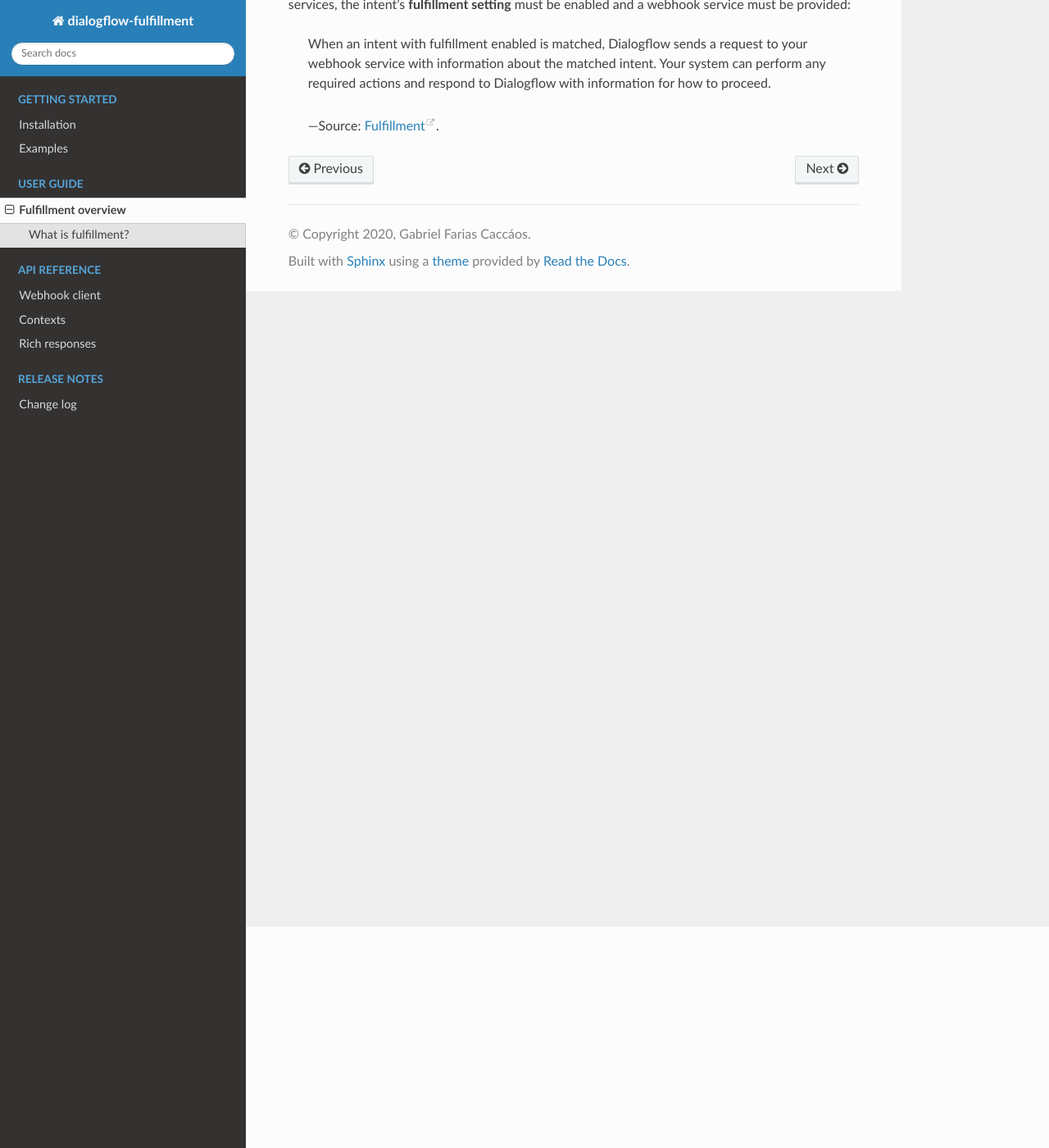
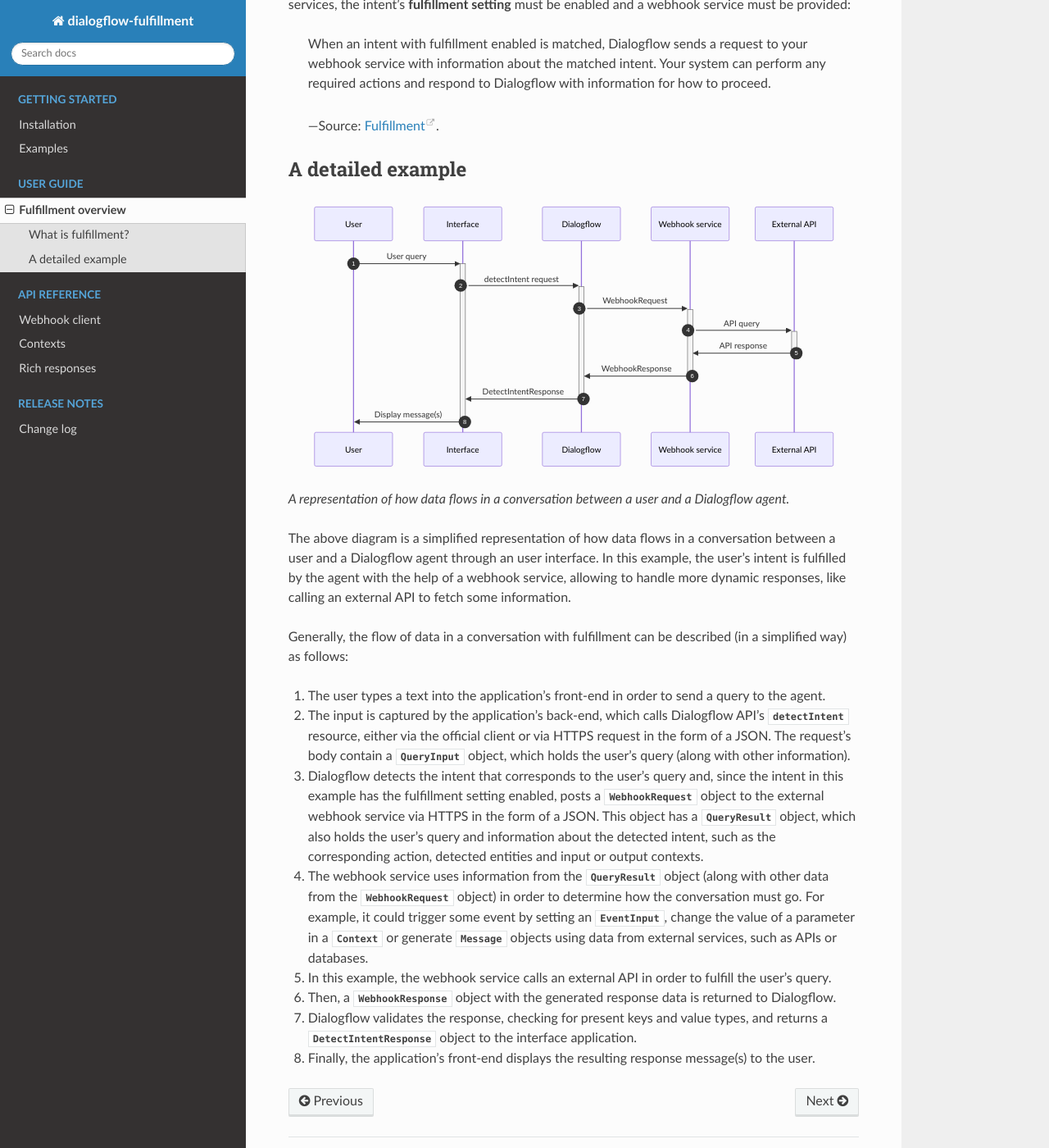
Before and after one commit to gcaccaos/dialogflow-fulfillment, a Sphinx documentation site: the page built from docs/source/user-guide/fulfillment-overview.rst, in a window 1280 px wide and 1400 px high, scrolled down 270 px. Shown: the whole window at 82% size. Built offline with Sphinx 7.4.7 and the Read the Docs theme 2.0.0, drawn with Linux system fonts in a browser that asks for light colours.

Commit message:
Add "detailed example" to fulfillment overview

```diff
--- a/docs/requirements.txt
+++ b/docs/requirements.txt
@@ -1,3 +1,4 @@
 sphinx>=3.1.2
 sphinx-autobuild>=0.7.1
 sphinx-rtd-theme>=0.5.0
+sphinxcontrib-mermaid>=0.4.0
--- a/docs/source/conf.py
+++ b/docs/source/conf.py
@@ -34,6 +34,7 @@ extensions = [
     'sphinx.ext.napoleon',
     'sphinx.ext.viewcode',
     'sphinx_rtd_theme',
+    'sphinxcontrib.mermaid',
 ]
 
 # Add any paths that contain templates here, relative to this directory.
--- a/docs/source/user-guide/fulfillment-overview.rst
+++ b/docs/source/user-guide/fulfillment-overview.rst
@@ -11,11 +11,67 @@ intents in conversations. In order to create more dynamic and complex
 responses, such as retrieving information from other services, the intent's
 **fulfillment setting** must be enabled and a webhook service must be provided:
 
-    When an intent with fulfillment enabled is matched, Dialogflow sends a
-    request to your webhook service with information about the matched intent.
-    Your system can perform any required actions and respond to Dialogflow with
-    information for how to proceed.
+   When an intent with fulfillment enabled is matched, Dialogflow sends a
+   request to your webhook service with information about the matched intent.
+   Your system can perform any required actions and respond to Dialogflow with
+   information for how to proceed.
 
-    -- Source: `Fulfillment`_.
+   -- Source: Fulfillment_.
 
-.. _`Fulfillment`: https://cloud.google.com/dialogflow/docs/fulfillment-overview
+.. _Fulfillment: https://cloud.google.com/dialogflow/docs/fulfillment-overview
+
+A detailed example
+------------------
+
+.. mermaid::
+   :caption: A representation of how data flows in a conversation between a
+      user and a Dialogflow agent.
+
+   sequenceDiagram
+      autonumber
+      User->>+Interface: User query
+      Interface->>+Dialogflow: detectIntent request
+      Dialogflow->>+Webhook service: WebhookRequest
+      Webhook service->>+External API: API query
+      External API->>-Webhook service: API response
+      Webhook service->>-Dialogflow: WebhookResponse
+      Dialogflow->>-Interface: DetectIntentResponse
+      Interface->>-User: Display message(s)
+
+The above diagram is a simplified representation of how data flows in a
+conversation between a user and a Dialogflow agent through an user interface.
+In this example, the user's intent is fulfilled by the agent with the help of
+a webhook service, allowing to handle more dynamic responses, like calling an
+external API to fetch some information.
+
+Generally, the flow of data in a conversation with fulfillment can be described
+(in a simplified way) as follows:
+
+1. The user types a text into the application's front-end in order to send a
+   query to the agent.
+2. The input is captured by the application's back-end, which calls Dialogflow
+   API's :obj:`detectIntent` resource, either via the official client or via
+   HTTPS request in the form of a JSON. The request's body contain a
+   :obj:`QueryInput` object, which holds the user's query (along with other
+   information).
+3. Dialogflow detects the intent that corresponds to the user's query and,
+   since the intent in this example has the fulfillment setting enabled, posts
+   a :obj:`WebhookRequest` object to the external webhook service via HTTPS in
+   the form of a JSON. This object has a :obj:`QueryResult` object, which also
+   holds the user's query and information about the detected intent, such as
+   the corresponding action, detected entities and input or output contexts.
+4. The webhook service uses information from the :obj:`QueryResult` object
+   (along with other data from the :obj:`WebhookRequest` object) in order to
+   determine how the conversation must go. For example, it could trigger some
+   event by setting an :obj:`EventInput`, change the value of a parameter in a
+   :obj:`Context` or generate :obj:`Message` objects using data from external
+   services, such as APIs or databases.
+5. In this example, the webhook service calls an external API in order to
+   fulfill the user's query.
+6. Then, a :obj:`WebhookResponse` object with the generated response data is
+   returned to Dialogflow.
+7. Dialogflow validates the response, checking for present keys and value
+   types, and returns a :obj:`DetectIntentResponse` object to the interface
+   application.
+8. Finally, the application's front-end displays the resulting response
+   message(s) to the user.
```
